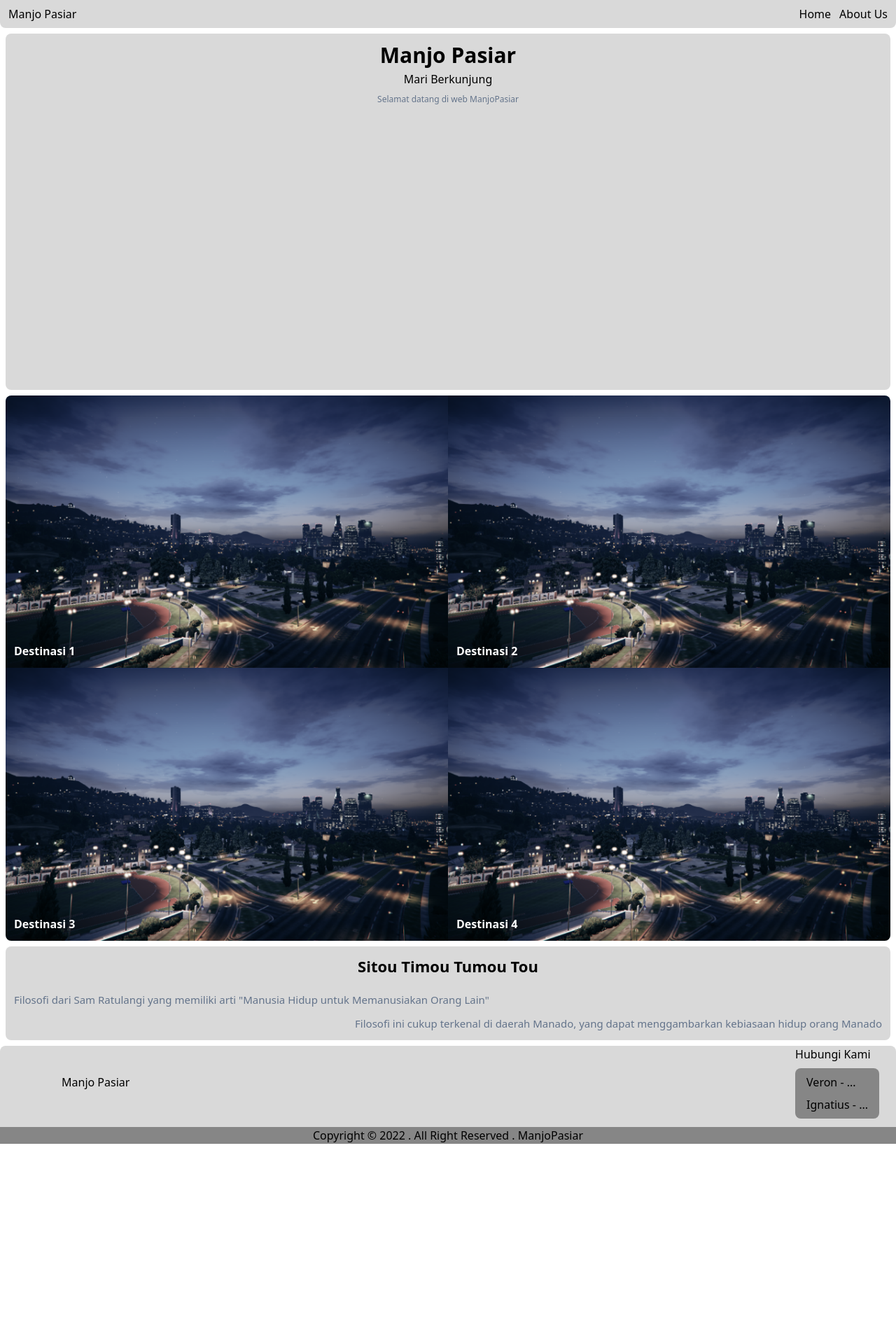
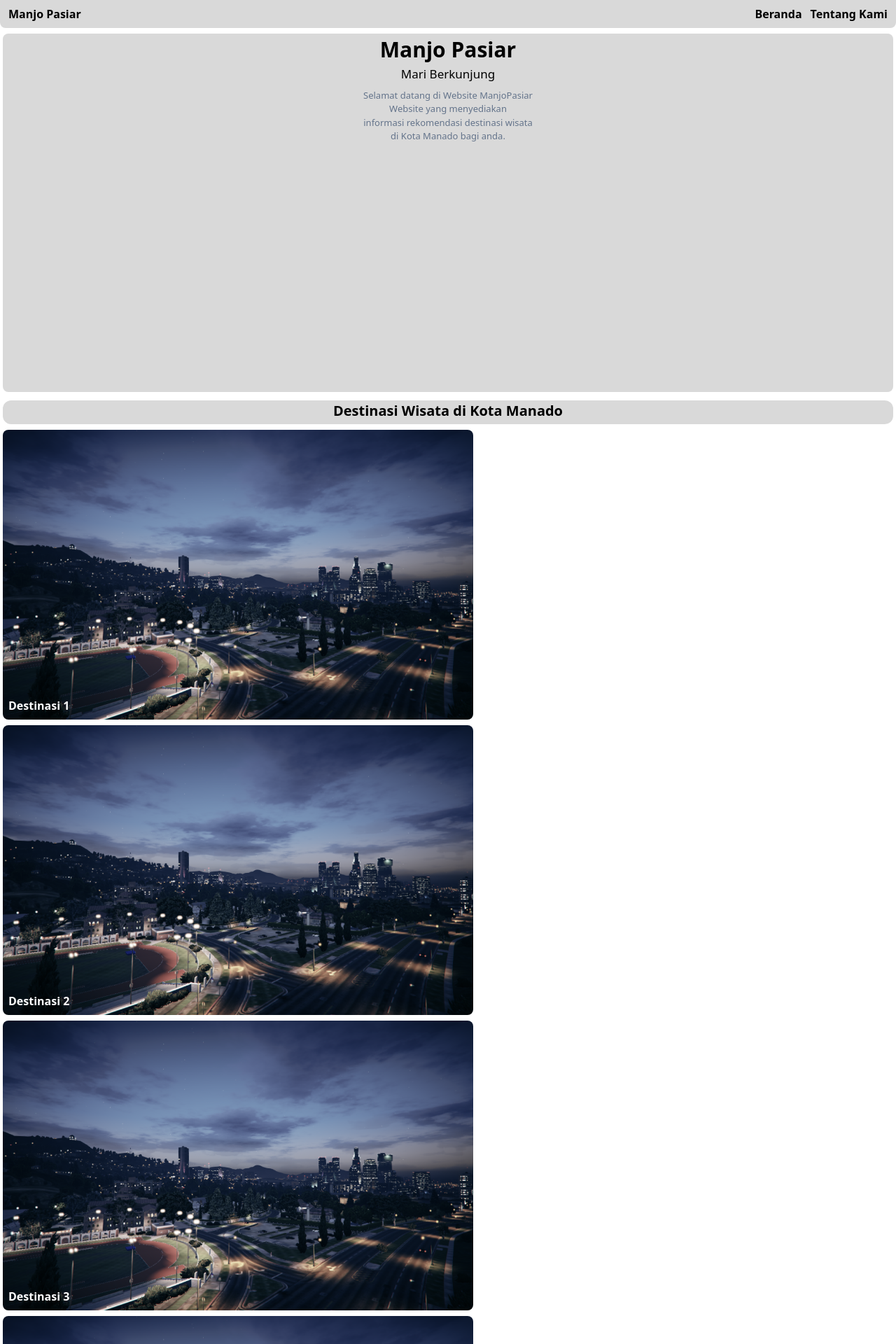
Before and after one commit to andreasvesalius/frontend-uas-bangun, a React (Create React App) app: page / in a window 1280 px wide. Shown: the top 1920 px of the page at 70% size. Before the commit the page ends 1634 px from the top, so only its background shows below. Built offline with nearby package versions, Linux system fonts and the light colour scheme.

Commit message:
minor redesign

```diff
--- a/src/components/DestiNasi.jsx
+++ b/src/components/DestiNasi.jsx
@@ -4,21 +4,24 @@ import View from "../assets/view.png";
 const DestiNasi = () => {
     return(
         <>
-        <div className="grid grid-cols-2 mx-2">
+        <div className="bg-[#D9D9D9] rounded-xl text-center m-1 pb-1 font-semibold text-[20px]">
+            <h1>Destinasi Wisata di Kota Manado</h1>
+        </div>
+        <div className="grid grid-cols-1 mx-0">
             <div className="relative ">
-                <img src={View} alt="" className="rounded-tl-lg" />
+                <img src={View} alt="" className="rounded-xl pb-1 pl-1 pr-1 pt-1" />
                 <h2 className="absolute bottom-3 left-3 text-white font-bold">Destinasi 1</h2>
             </div>
             <div className="relative ">
-                <img src={View} alt="" className="rounded-tr-lg" />
+                <img src={View} alt="" className="rounded-xl p-1" />
                 <h2 className="absolute bottom-3 left-3 text-white font-bold">Destinasi 2</h2>
             </div>
             <div className="relative ">
-                <img src={View} alt="" className="rounded-bl-lg"/>
+                <img src={View} alt="" className="rounded-xl p-1"/>
                 <h2 className="absolute bottom-3 left-3 text-white font-bold">Destinasi 3</h2>
             </div>
             <div className="relative ">
-                <img src={View} alt="" className="rounded-br-lg"/>
+                <img src={View} alt="" className="rounded-xl pt-1 pl-1 pr-1"/>
                 <h2 className="absolute bottom-3 left-3 text-white font-bold">Destinasi 4</h2>
             </div>
         </div>
--- a/src/components/Footer.jsx
+++ b/src/components/Footer.jsx
@@ -3,20 +3,20 @@ import React from "react";
 const Footer = () => {
     return(
         <>
-        <div className="bg-[#D9D9D9] rounded-t-lg">
-            <div className="flex justify-between px-6">
-                <h1 className="pt-10 pl-16">Manjo Pasiar</h1>
-                <div className="">
+        <div className="rounded-xl bg-[#D9D9D9] mx-1 py-3 font-medium">
+            <div className=" flex justify-between px-4 rouunded-xl">
+                <h1 className="pt-10">Manjo Pasiar</h1>
+                <div className="text-center">
                     <h2>Hubungi Kami</h2>
                     <div className="bg-[#868686] rounded-lg space-y-2 mt-2 px-4 py-2">
-                        <p>Veron - ...</p>
-                        <p>Ignatius - ...</p>
+                        <p>Veron - +62</p>
+                        <p>Ignatius - +62</p>
                     </div>
                 </div>
             </div>
-            <div className="bg-[#868686] text-center mt-3">
-                <p>Copyright © 2022 . All Right Reserved  . ManjoPasiar</p>
-            </div>
+        </div>
+        <div className="bg-[#868686] text-center mt-2 rounded-t-xl">
+            <p className="font-semibold">Copyright © 2022 || All Right Reserved <br /> ManjoPasiar</p>
         </div>
     </>
     )
--- a/src/components/NavBar.jsx
+++ b/src/components/NavBar.jsx
@@ -3,13 +3,13 @@ import React from "react";
 const NavBar = () => {
     return(
         <>
-        <div className=" bg-[#D9D9D9] rounded-b-lg">
+        <div className=" bg-[#D9D9D9] rounded-b-lg font-semibold">
             <div className="flex justify-between py-2 px-3">
                 <h1 className="">Manjo Pasiar</h1>
                 <nav className="">
                     <ul className="flex space-x-3">
-                        <li><a href="1">Home</a></li>
-                        <li><a href="1">About Us</a></li>
+                        <li><a href="1">Beranda</a></li>
+                        <li><a href="1">Tentang Kami</a></li>
                     </ul>
                 </nav>
             </div>
--- a/src/components/Sitou.jsx
+++ b/src/components/Sitou.jsx
@@ -3,7 +3,7 @@ import React from "react";
 const Sitou = () => {
     return(
         <>
-        <div className="text-center bg-[#D9D9D9] rounded-lg mx-2 my-2 py-3">
+        <div className="text-center bg-[#D9D9D9] rounded-xl mx-1 my-2 py-3">
             <h1 className="font-semibold text-[22px] pb-5">Sitou Timou Tumou Tou</h1>
             <div className="text-slate-500 px-3 text-[15px]">
                 <p className="text-left pb-3">Filosofi dari Sam Ratulangi yang memiliki arti "Manusia Hidup untuk Memanusiakan Orang Lain"</p>
--- a/src/components/TopPic.jsx
+++ b/src/components/TopPic.jsx
@@ -4,12 +4,13 @@ import Rectangle from '../assets/rectangle.png';
 const TopPic = () => {
     return(
         <>
-        <div className="my-2 relative mx-2">
-            <img src={Rectangle} alt="" className="rounded-lg" />
+        <div className="py-2 relative mx-1">
+            <img src={Rectangle} alt="" className="rounded-lg h-full w-full"/>
             <div className="absolute top-0 container text-center">
                 <h1 className="font-semibold text-[30px] pt-2">Manjo Pasiar</h1>
-                <p>Mari Berkunjung</p>
-                <p className="pt-2 text-[12px] text-slate-500 ">Selamat datang di web ManjoPasiar</p>
+                <p className="text-[17px]">Mari Berkunjung</p>
+                <p className="pt-2 text-[13px] text-slate-500 ">Selamat datang di Website ManjoPasiar <br />
+                Website yang menyediakan <br /> informasi rekomendasi destinasi wisata <br /> di Kota Manado bagi anda.</p>
             </div>
         </div>
     </>
```
